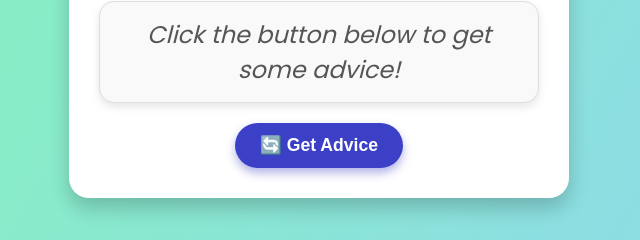
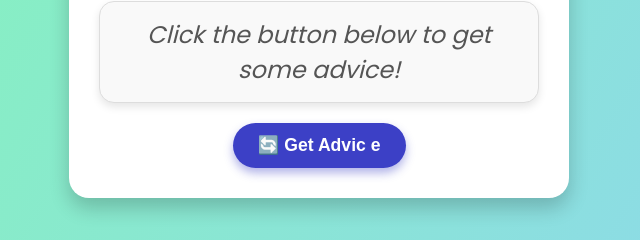
Before and after one commit to yashwanth8634/Random-advice-generator, a plain HTML site: page index.html in a window 1280 px wide. Shown: the part 379-619 px from the top of the page, 321-961 px from the left. Drawn offline with Linux system fonts and the light colour scheme.

```diff
--- a/index.html
+++ b/index.html
@@ -11,7 +11,7 @@
   <div class="container">
     <h1>🌟 Random Advice Generator 🌟</h1>
     <p id="advice">Click the button below to get some advice!</p>
-    <button id="getAdvice">🔄 Get Advice</button>
+    <button id="getAdvice">🔄 Get Advic  e</button>
   </div>
 
   <!-- Footer -->
--- a/style.css
+++ b/style.css
@@ -5,7 +5,7 @@
     box-sizing: border-box;
   }
 
-  /* Body Styling */
+  /* Body Styling  djsnks */
   body {
     font-family: 'Poppins', sans-serif;
     background: linear-gradient(120deg, #84fab0, #8fd3f4);
```
